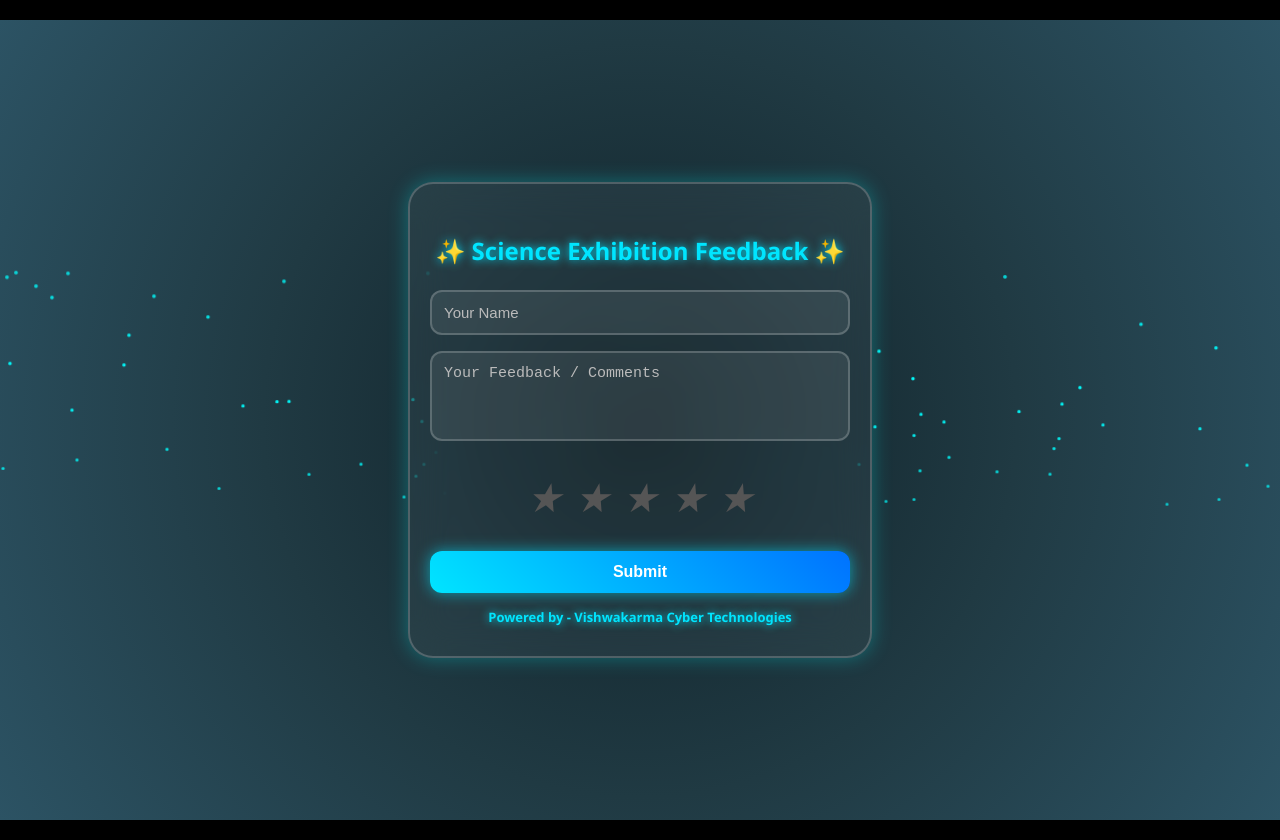
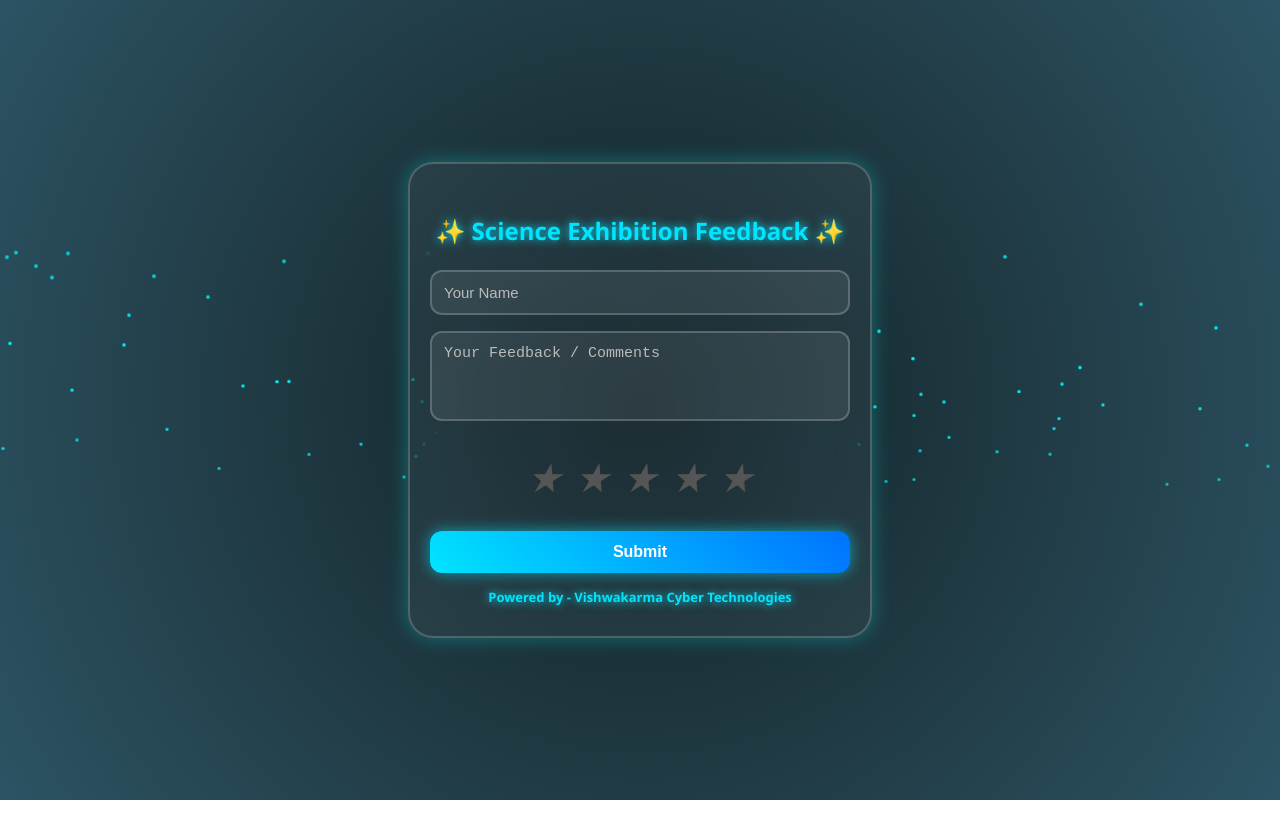
Before and after one commit to Yashsuthar759/rate-us, a plain HTML site: page index.html in a window 1280 px wide. After the commit the page ends 800 px from the top, so only its background shows below. Drawn offline with Linux system fonts and the light colour scheme.

Commit message:
Update index.html

```diff
--- a/index.html
+++ b/index.html
@@ -11,8 +11,9 @@
       display: flex;
       justify-content: center;
       align-items: center;
-      min-height: 100vh;
+      min-height: 95vh;
       background: black;
+      background: radial-gradient(circle at center, #0f2027, #203a43, #2c5364);
       overflow-x: hidden;
       padding: 20px;
     }
```
